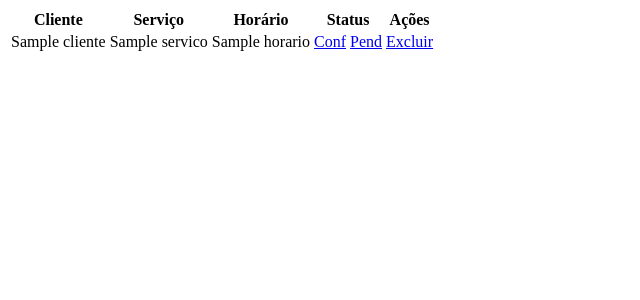
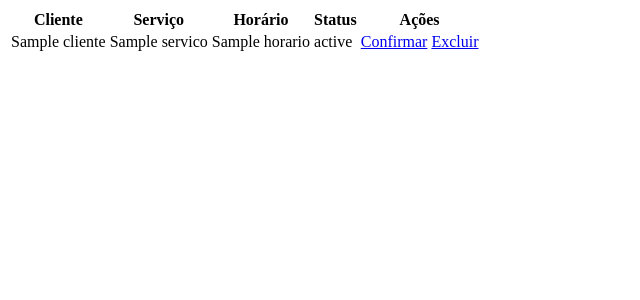
Before and after one commit to davidsonsuportelj-sys/agenda, a Flask app: template templates/index.html in a window 1280 px wide. Shown: the top 300 px of the page, without its empty margins (0-640 px from the left). Run offline with Flask 3, Linux system fonts and the light colour scheme; the template is opened without the code that fills it: most values are stand-ins (such as "Sample title", 1, 10 or a date in 2020).

Commit message:
Atualizando app.py completo

```diff
--- a/app.py
+++ b/app.py
@@ -4,15 +4,18 @@ from flask_login import LoginManager, UserMixin, login_user, login_required, log
 from supabase import create_client
 from dotenv import load_dotenv
 
+# Carrega variáveis de ambiente
 load_dotenv()
 
 app = Flask(__name__)
 app.secret_key = os.getenv("SECRET_KEY", "chave_secreta_padrao")
 
+# Configuração do Login
 login_manager = LoginManager()
 login_manager.init_app(app)
 login_manager.login_view = 'login'
 
+# Configuração do Supabase
 url = os.getenv("SUPABASE_URL")
 key = os.getenv("SUPABASE_KEY")
 supabase = create_client(url, key)
@@ -43,6 +46,7 @@ def login():
             else:
                 flash('Usuário ou senha inválidos!')
         except Exception as e:
+            print(f"DEBUG: Erro no login: {e}")
             flash('Erro ao conectar ao banco!')
     return render_template('login.html')
 
@@ -59,20 +63,26 @@ def index():
         # Busca agendamentos ordenados por horário
         response = supabase.table("agendamentos").select("*").order("horario", desc=False).execute()
         agenda = response.data
-    except:
+        print(f"DEBUG: Agendamentos carregados: {len(agenda)} itens")
+    except Exception as e:
+        print(f"DEBUG: Erro ao carregar agendamentos: {e}")
         agenda = []
     return render_template('index.html', agenda=agenda)
 
 @app.route('/agendar', methods=['POST'])
 @login_required
 def agendar():
-    supabase.table("agendamentos").insert({
-        "cliente": request.form.get('nome'),
-        "servico": request.form.get('servico'),
-        "horario": request.form.get('horario'),
-        "status": "Pendente"
-    }).execute()
-    flash("Agendamento realizado com sucesso!")
+    try:
+        supabase.table("agendamentos").insert({
+            "cliente": request.form.get('nome'),
+            "servico": request.form.get('servico'),
+            "horario": request.form.get('horario'),
+            "status": "Pendente"
+        }).execute()
+        flash("Agendamento realizado com sucesso!")
+    except Exception as e:
+        print(f"DEBUG: Erro ao agendar: {e}")
+        flash("Erro ao salvar agendamento.")
     return redirect(url_for('index'))
 
 @app.route('/excluir/<int:id>')
--- a/templates/index.html
+++ b/templates/index.html
@@ -1,4 +1,4 @@
-<table class="table">
+<table>
     <thead>
         <tr>
             <th>Cliente</th>
@@ -14,12 +14,10 @@
             <td>{{ item.cliente }}</td>
             <td>{{ item.servico }}</td>
             <td>{{ item.horario }}</td>
+            <td>{{ item.status }}</td>
             <td>
-                <a href="{{ url_for('mudar_status', id=item.id, novo_status='Confirmado') }}" class="btn btn-sm btn-success">Conf</a>
-                <a href="{{ url_for('mudar_status', id=item.id, novo_status='Pendente') }}" class="btn btn-sm btn-warning">Pend</a>
-            </td>
-            <td>
-                <a href="{{ url_for('excluir', id=item.id) }}" class="btn btn-sm btn-danger">Excluir</a>
+                <a href="/mudar_status/{{ item.id }}/Confirmado">Confirmar</a>
+                <a href="/excluir/{{ item.id }}">Excluir</a>
             </td>
         </tr>
         {% endfor %}
```
